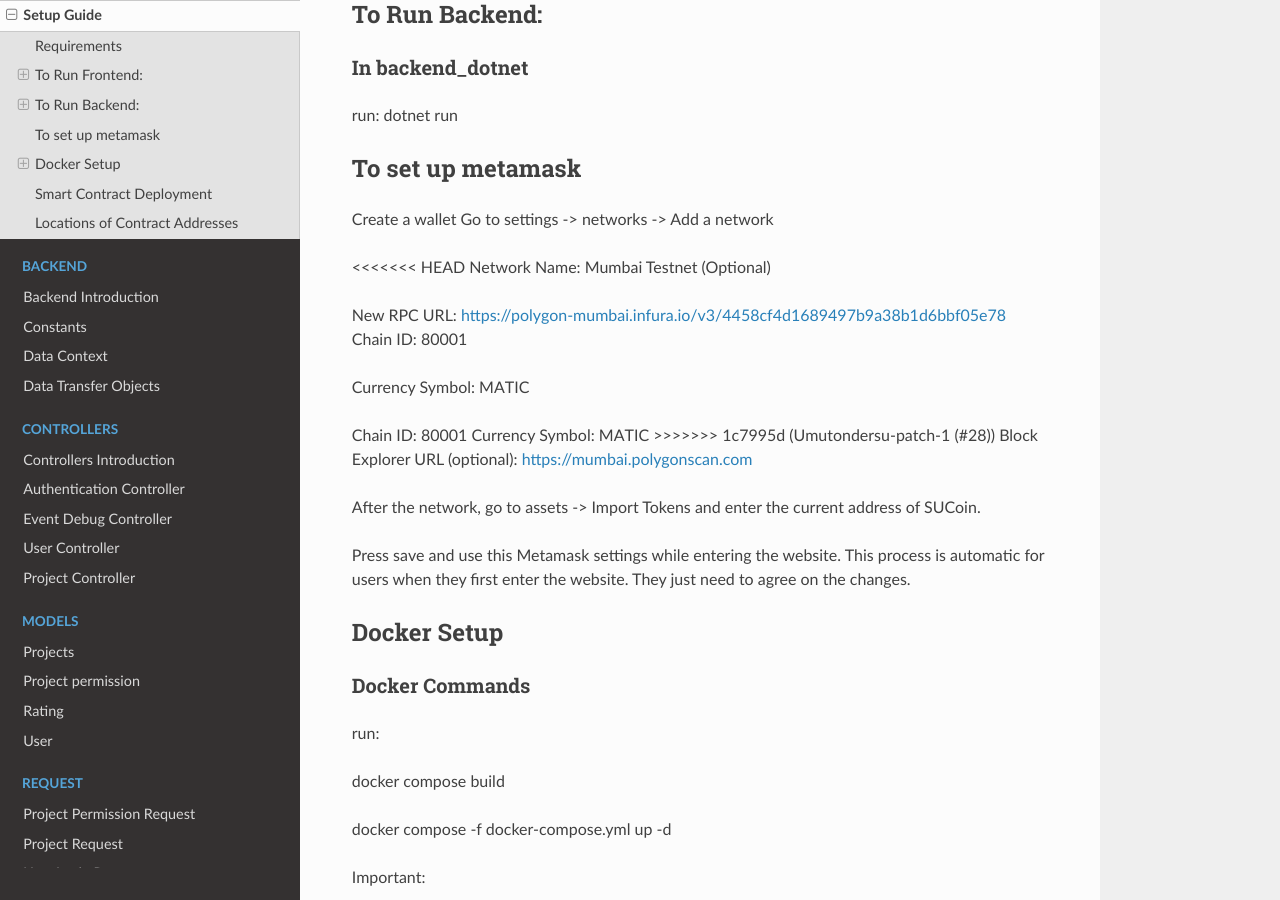
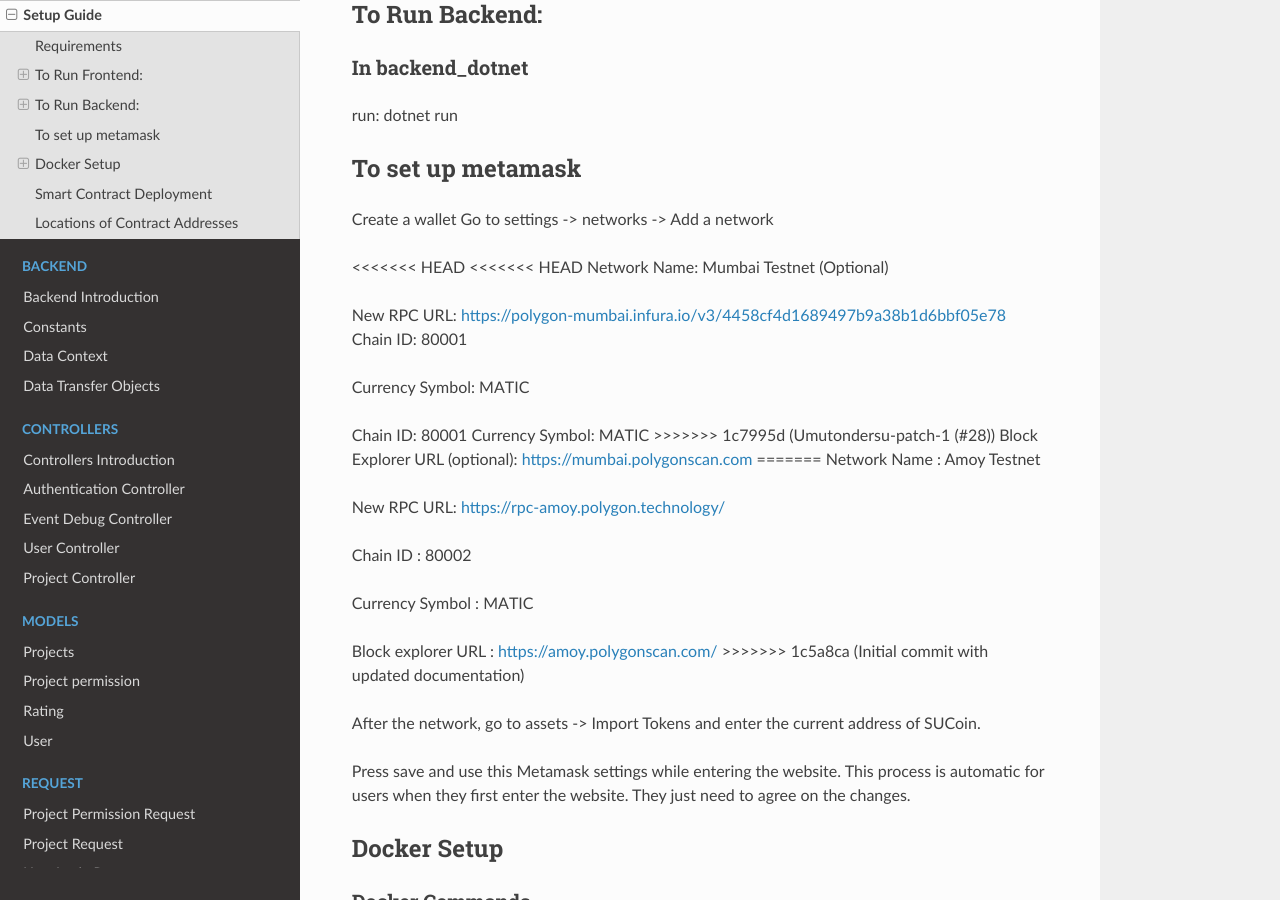
Before and after one commit to MehmetEminEr/SULaunch-dev-doc, a Sphinx documentation site: the page built from docs/source/setup.rst, in a window 1280 px wide and 900 px high, scrolled down 736 px. Built offline with Sphinx 7.4.7 and the Read the Docs theme 2.0.0, drawn with Linux system fonts in a browser that asks for light colours; pages that are not in the unit, such as notebooks, are missing from menus.

Commit message:
Initial commit with updated documentation

```diff
--- a/docs/source/setup.rst
+++ b/docs/source/setup.rst
@@ -45,6 +45,7 @@ To set up metamask
 Create a wallet Go to settings -> networks -> Add a network
 
 <<<<<<< HEAD
+<<<<<<< HEAD
 Network Name: Mumbai Testnet (Optional)
 
 New RPC URL: https://polygon-mumbai.infura.io/v3/4458cf4d1689497b9a38b1d6bbf05e78
@@ -59,6 +60,17 @@ Chain ID: 80001
 Currency Symbol: MATIC
 >>>>>>> 1c7995d (Umutondersu-patch-1 (#28))
 Block Explorer URL (optional): https://mumbai.polygonscan.com
+=======
+Network Name : Amoy Testnet
+
+New RPC URL: https://rpc-amoy.polygon.technology/
+
+Chain ID : 80002
+
+Currency Symbol : MATIC
+
+Block explorer URL : https://amoy.polygonscan.com/
+>>>>>>> 1c5a8ca (Initial commit with updated documentation)
 
 After the network, go to assets -> Import Tokens and enter the current
 address of SUCoin.
```
Also changed, not shown: 2 other files.
